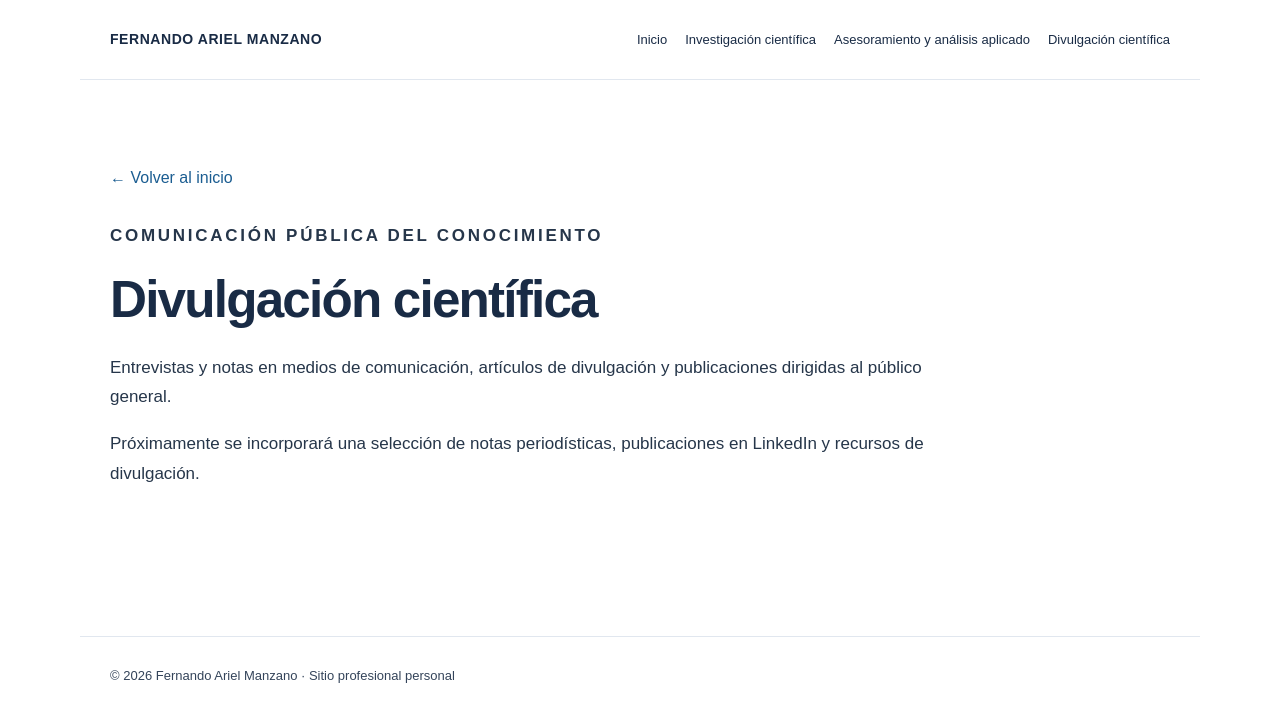
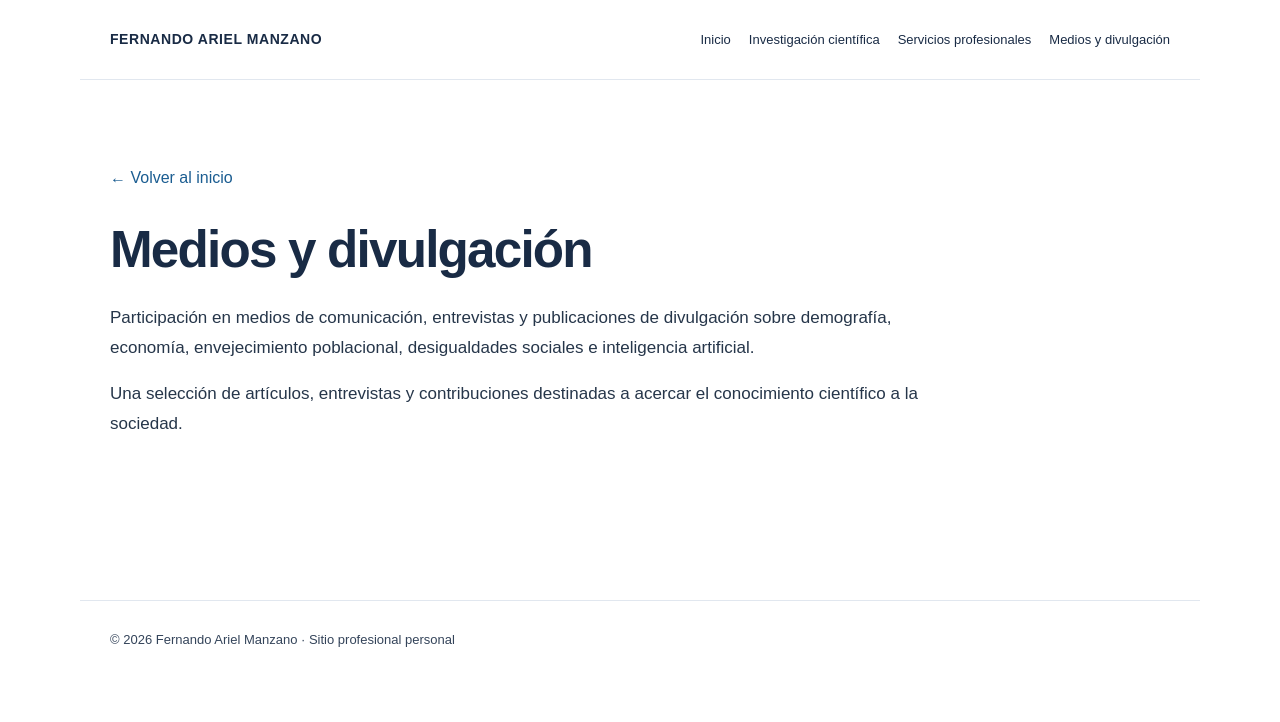
Before and after one commit to DrFernandoManzano/DrFernandoManzano.github.io, a plain HTML site: page divulgacion.html in a window 1280 px wide. Drawn offline with Linux system fonts and the light colour scheme.

Commit message:
Update divulgacion.html

```diff
--- a/divulgacion.html
+++ b/divulgacion.html
@@ -1 +1,57 @@
-<!doctype html><html lang="es"><head><meta charset="utf-8"><meta name="viewport" content="width=device-width, initial-scale=1"><meta name="description" content="Fernando Ariel Manzano. Investigación científica, demografía, economía, sociología y análisis territorial."><title>Divulgación científica | Dr. Fernando Ariel Manzano</title><link rel="stylesheet" href="estilos.css"></head><body><header><a class="brand" href="index.html">FERNANDO ARIEL MANZANO</a><nav aria-label="Navegación principal"><a href="index.html">Inicio</a><a href="investigacion.html">Investigación científica</a><a href="asesoramiento.html">Asesoramiento y análisis aplicado</a><a href="divulgacion.html">Divulgación científica</a></nav></header><main><section class="page"><a class="back" href="index.html">← Volver al inicio</a><p class="eyebrow">Comunicación pública del conocimiento</p><h1>Divulgación científica</h1><p>Entrevistas y notas en medios de comunicación, artículos de divulgación y publicaciones dirigidas al público general.</p><p>Próximamente se incorporará una selección de notas periodísticas, publicaciones en LinkedIn y recursos de divulgación.</p></section></main><footer>© 2026 Fernando Ariel Manzano · Sitio profesional personal</footer></body></html>
+
+<!doctype html>
+<html lang="es">
+<head>
+  <meta charset="utf-8">
+  <meta name="viewport" content="width=device-width, initial-scale=1">
+
+  <meta name="description"
+        content="Participación en medios de comunicación, entrevistas y artículos de divulgación de Fernando Ariel Manzano.">
+
+  <title>Medios y divulgación | Dr. Fernando Ariel Manzano</title>
+
+  <link rel="stylesheet" href="estilos.css">
+</head>
+
+<body>
+
+<header>
+  <a class="brand" href="index.html">FERNANDO ARIEL MANZANO</a>
+
+  <nav aria-label="Navegación principal">
+    <a href="index.html">Inicio</a>
+    <a href="investigacion.html">Investigación científica</a>
+    <a href="asesoramiento.html">Servicios profesionales</a>
+    <a href="divulgacion.html">Medios y divulgación</a>
+  </nav>
+</header>
+
+<main>
+  <section class="page">
+
+    <a class="back" href="index.html">← Volver al inicio</a>
+
+    <h1>Medios y divulgación</h1>
+
+    <p>
+      Participación en medios de comunicación, entrevistas
+      y publicaciones de divulgación sobre demografía,
+      economía, envejecimiento poblacional, desigualdades
+      sociales e inteligencia artificial.
+    </p>
+
+    <p>
+      Una selección de artículos, entrevistas y contribuciones
+      destinadas a acercar el conocimiento científico
+      a la sociedad.
+    </p>
+
+  </section>
+</main>
+
+<footer>
+  © 2026 Fernando Ariel Manzano · Sitio profesional personal
+</footer>
+
+</body>
+</html>
```
